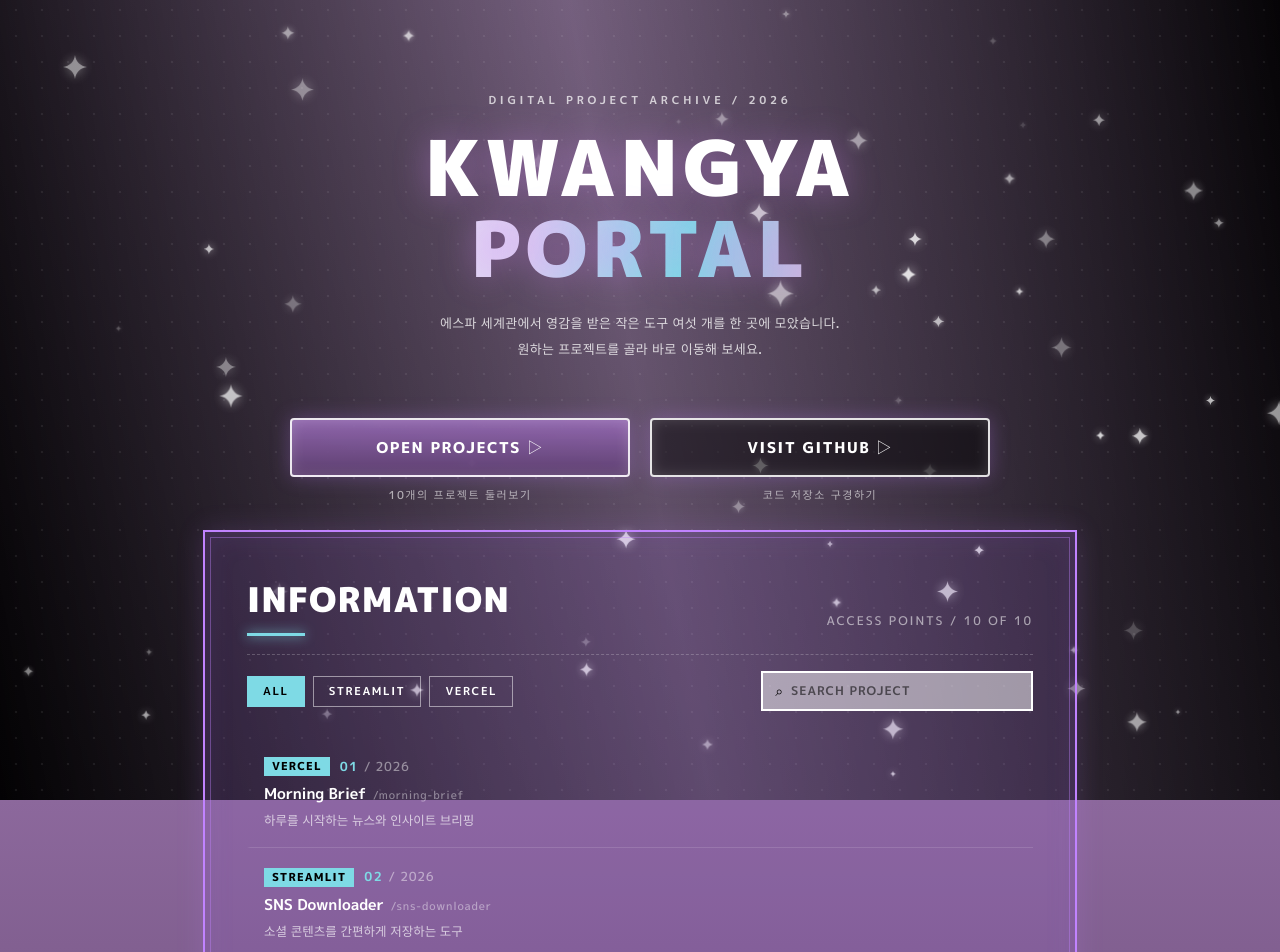
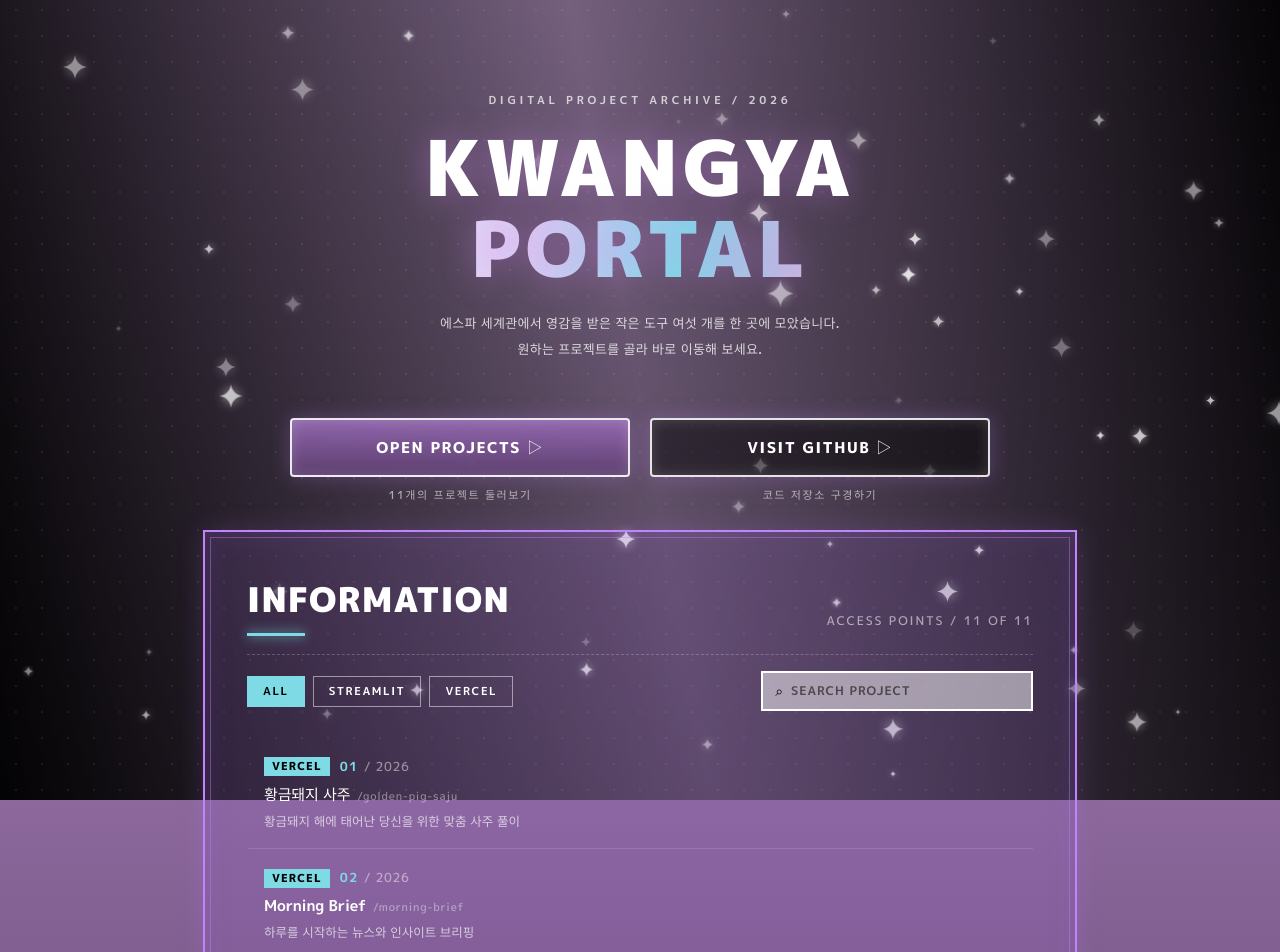
Before and after one commit to typ0307/typ0307.github.io, a React (Vite) app: page / in a window 1280 px wide. Shown: the top 952 px of the page. Built offline with nearby package versions, Linux system fonts and the light colour scheme.

Commit message:
Add golden-pig-saju project as first item

```diff
--- a/src/App.jsx
+++ b/src/App.jsx
@@ -2,10 +2,20 @@ import { useMemo, useState, useEffect } from "react";
 
 const projects = [
   {
+    name: "golden-pig-saju",
+    label: "황금돼지 사주",
+    category: "VERCEL",
+    index: "01",
+    description: "황금돼지 해에 태어난 당신을 위한 맞춤 사주 풀이",
+    appUrl: "https://goldenpigsaju.vercel.app/",
+    repoUrl: "https://github.com/typ0307/golden-pig-saju",
+    accent: "gold",
+  },
+  {
     name: "morning-brief",
     label: "Morning Brief",
     category: "VERCEL",
-    index: "01",
+    index: "02",
     description: "하루를 시작하는 뉴스와 인사이트 브리핑",
     appUrl: "https://morningaespa.vercel.app/",
     repoUrl: "https://github.com/typ0307/morning-brief",
@@ -15,7 +25,7 @@ const projects = [
     name: "sns-downloader",
     label: "SNS Downloader",
     category: "STREAMLIT",
-    index: "02",
+    index: "03",
     description: "소셜 콘텐츠를 간편하게 저장하는 도구",
     appUrl: "https://sns-downloader.streamlit.app",
     repoUrl: "https://github.com/typ0307/sns-downloader",
@@ -25,7 +35,7 @@ const projects = [
     name: "weverse-viewer",
     label: "Weverse Viewer",
     category: "STREAMLIT",
-    index: "03",
+    index: "04",
     description: "Weverse 콘텐츠를 한눈에 확인하는 뷰어",
     appUrl: "https://weverse-viewer.streamlit.app/",
     repoUrl: "https://github.com/typ0307/weverse-viewer",
@@ -35,7 +45,7 @@ const projects = [
     name: "poca-master",
     label: "Poca Master",
     category: "VERCEL",
-    index: "04",
+    index: "05",
     description: "포토카드 컬렉션을 정리하고 관리하는 공간",
     appUrl: "https://pocamaster.vercel.app/",
     repoUrl: "https://github.com/typ0307/poca-master",
@@ -45,7 +55,7 @@ const projects = [
     name: "poca-viewer",
     label: "Poca Viewer",
     category: "STREAMLIT",
-    index: "05",
+    index: "06",
     description: "포토카드 이미지를 빠르게 탐색하는 뷰어",
     appUrl: "https://poca-viewer.streamlit.app/",
     repoUrl: "https://github.com/typ0307/poca-viewer",
@@ -55,7 +65,7 @@ const projects = [
     name: "babplus-viewer",
     label: "Babplus Viewer",
     category: "VERCEL",
-    index: "06",
+    index: "07",
     description: "Babplus 콘텐츠를 모아 보는 프로젝트 뷰어",
     appUrl: "https://babplusviewer.vercel.app/",
     repoUrl: "https://github.com/typ0307/babplus-viewer",
@@ -65,17 +75,17 @@ const projects = [
     name: "book-of-answers",
     label: "Book of Answers",
     category: "VERCEL",
-    index: "07",
+    index: "08",
     description: "당신의 질문에 답을 찾아주는 마법의 책",
     appUrl: "https://bookofaespa.vercel.app/",
     repoUrl: "https://github.com/typ0307/book-of-answers",
-    accent: "gold",
+    accent: "amber",
   },
   {
     name: "loves-book-of-answers",
     label: "Loves Book of Answers",
     category: "VERCEL",
-    index: "08",
+    index: "09",
     description: "사랑에 관한 답을 찾아주는 마법의 책",
     appUrl: "https://lovebookofaespa.vercel.app/",
     repoUrl: "https://github.com/typ0307/loves-book-of-answers",
@@ -85,7 +95,7 @@ const projects = [
     name: "jutaek-bokgwon",
     label: "Jutaek Bokgwon",
     category: "VERCEL",
-    index: "09",
+    index: "10",
     description:
       "1980년대 한국의 '주택복권' 추첨 방송 감성을 담은 레트로 로또 번호 생성기",
     appUrl: "https://jutaekbokgwon.vercel.app/",
@@ -96,7 +106,7 @@ const projects = [
     name: "youtube-downloader",
     label: "YouTube Downloader",
     category: "STREAMLIT",
-    index: "10",
+    index: "11",
     description: "유튜브 영상과 오디오를 간편하게 다운로드하는 도구",
     appUrl: "https://youtube-downloader-aespa.streamlit.app/",
     repoUrl: "https://github.com/typ0307/youtube-downloader",
--- a/src/styles.css
+++ b/src/styles.css
@@ -523,6 +523,10 @@ li {
   --accent: #cbfb8e;
 }
 
+.accent-gold {
+  --accent: #ffd700;
+}
+
 .accent-amber {
   --accent: #ffb86b;
 }
```
